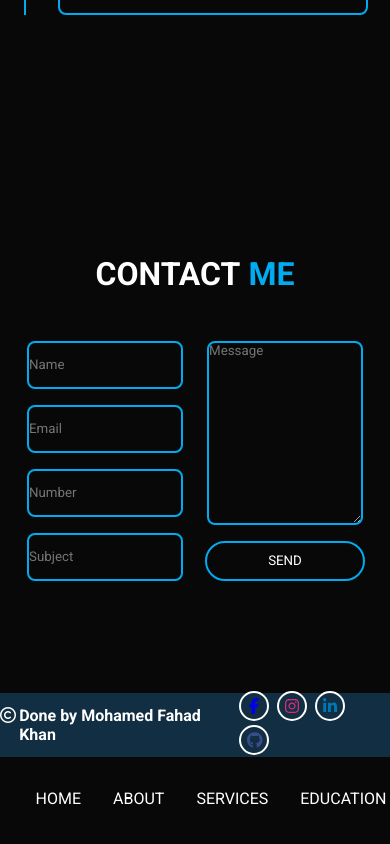
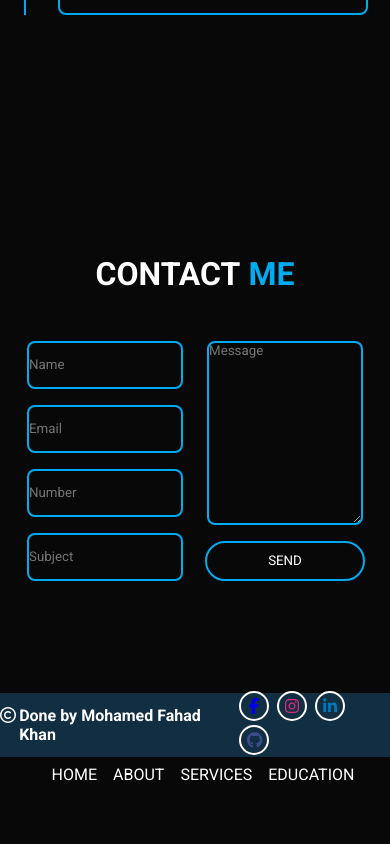
Before and after one commit to mfk0708/portfolio, a React (Vite) app: page / in a window 390 px wide. Shown: the part 6593-7437 px from the top of the page. Built offline with nearby package versions, Linux system fonts and the light colour scheme.

Commit message:
improved responsiveness

```diff
--- a/src/components/Footer/Footer.css
+++ b/src/components/Footer/Footer.css
@@ -77,7 +77,13 @@
 .list2:hover::before{
     width: 100%;
 }
-@media (max-width:350px){
+@media (max-width:400px){
     .list2{
-        margin: .5rem 0 3rem .7rem;
+        margin: .5rem 0 3rem 1rem;
+    }
 }
+@media (max-width:315px){
+    .list2{
+        margin: .5rem 0 3rem .4rem;
+    }
+}
```
